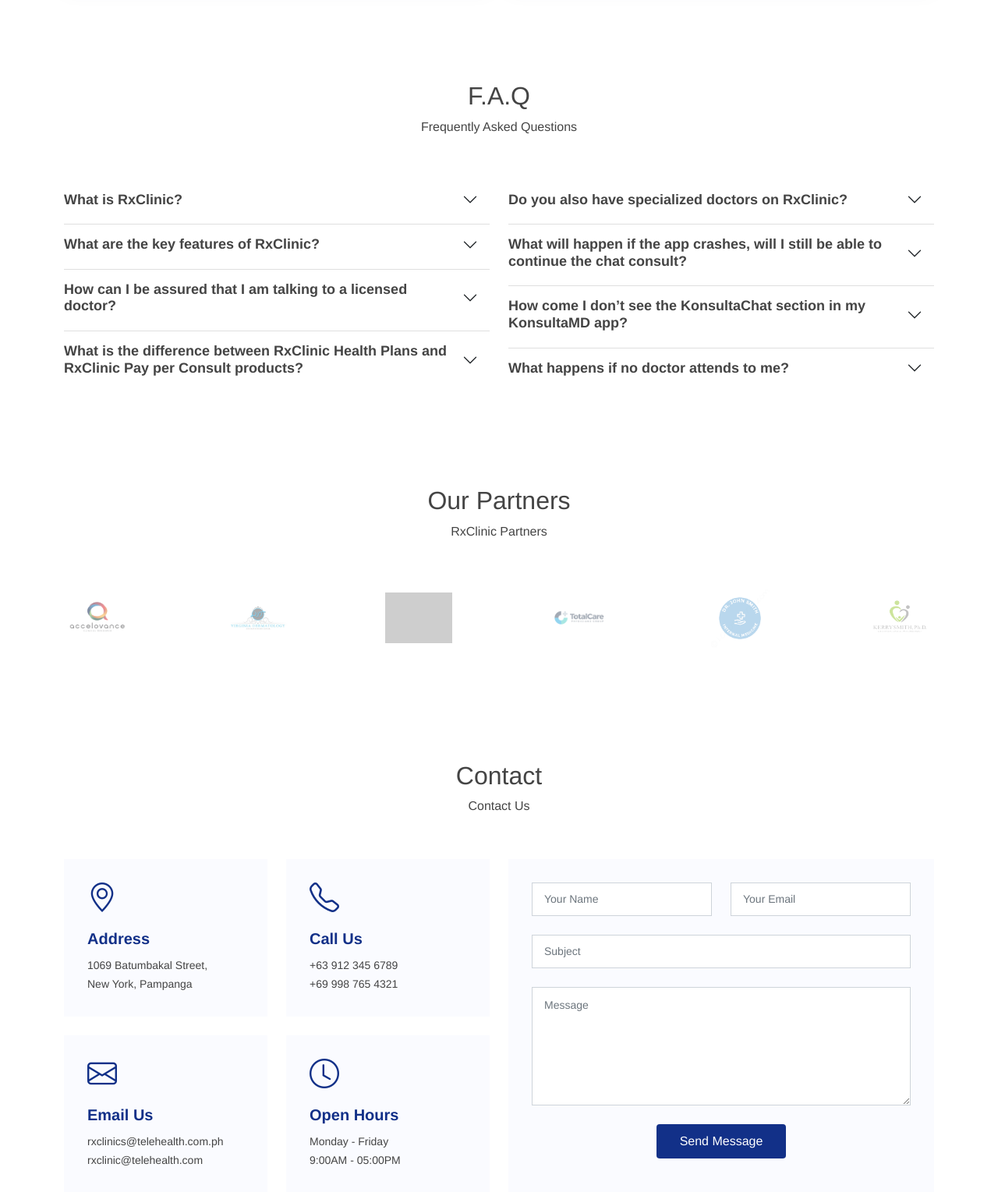
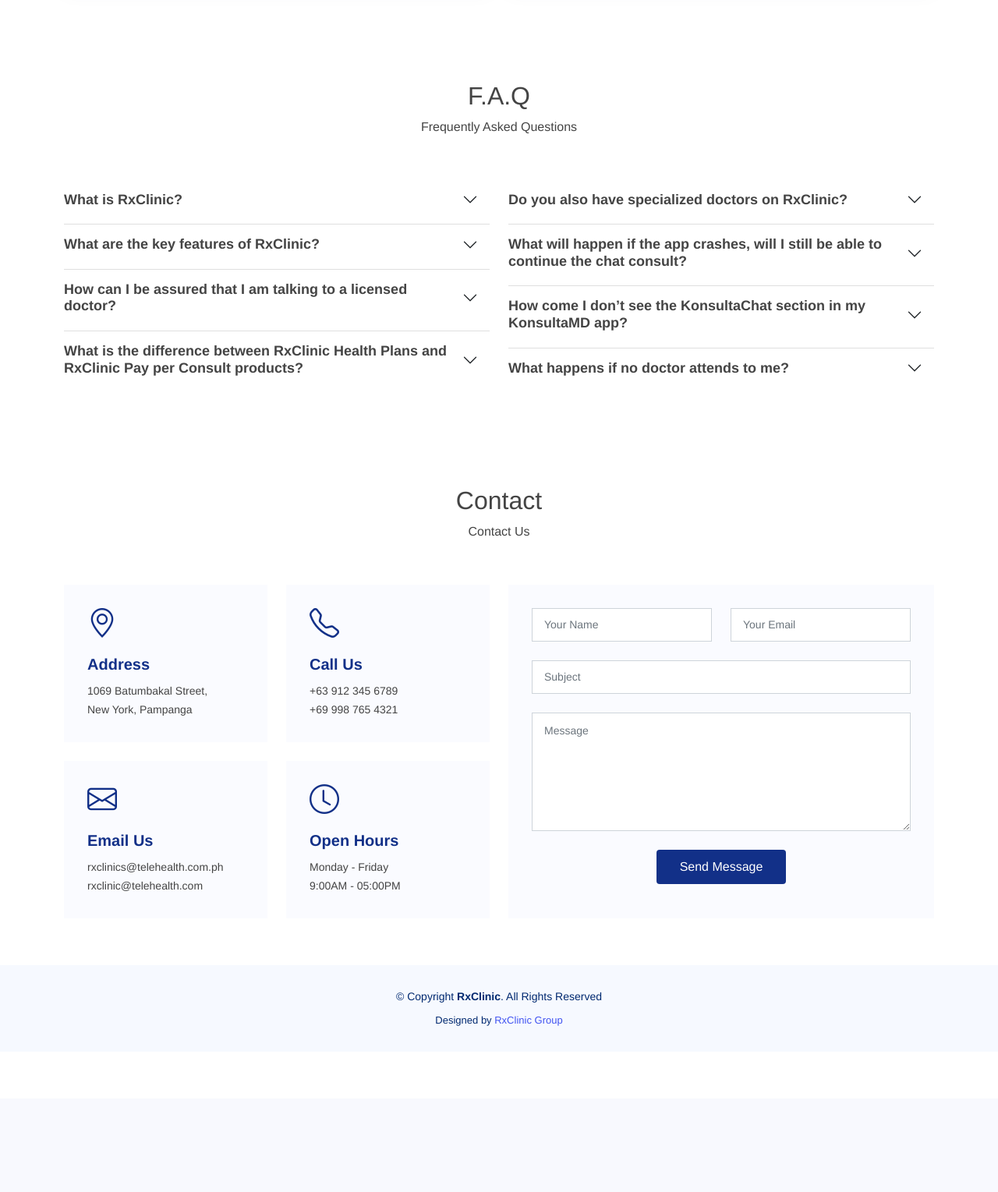
Before and after one commit to Aexlin/rxclinic, a PHP site: page / in a window 1280 px wide. Shown: the part 4840-6369 px from the top of the page at 78% size. After the commit the page ends 6156 px from the top, so only its background shows below. Run offline with PHP 8.4, Linux system fonts and the light colour scheme; some libraries are stand-ins or nearby versions; grey boxes are pictures that could not be loaded.

Commit message:
css refactor

```diff
--- a/index.php
+++ b/index.php
@@ -11,8 +11,8 @@
   <meta content="" name="keywords">
 
   <!-- Favicons -->
-  <link href="assets/img/rxclinic_logo_1.png" rel="icon">
-  <link href="assets/img/rxclinic_logo_1.png" rel="apple-touch-icon">
+  <link href="./assets/img/rxclinic_logo_1.png" rel="icon">
+  <link href="./assets/img/rxclinic_logo_1.png" rel="apple-touch-icon">
   <link rel="stylesheet" href="https://cdnjs.cloudflare.com/ajax/libs/font-awesome/4.7.0/css/font-awesome.min.css">
 
   <!-- Google Fonts -->
@@ -20,15 +20,15 @@
   <link href="https://fonts.googleapis.com/css?family=Open+Sans:300,300i,400,400i,600,600i,700,700i|Nunito:300,300i,400,400i,600,600i,700,700i|Poppins:300,300i,400,400i,500,500i,600,600i,700,700i" rel="stylesheet">
 
   <!-- Vendor CSS Files -->
-  <link href="assets/vendor/aos/aos.css" rel="stylesheet">
-  <link href="assets/vendor/bootstrap/css/bootstrap.min.css" rel="stylesheet">
-  <link href="assets/vendor/bootstrap-icons/bootstrap-icons.css" rel="stylesheet">
-  <link href="assets/vendor/glightbox/css/glightbox.min.css" rel="stylesheet">
-  <link href="assets/vendor/remixicon/remixicon.css" rel="stylesheet">
-  <link href="assets/vendor/swiper/swiper-bundle.min.css" rel="stylesheet">
+  <link href="./assets/vendor/aos/aos.css" rel="stylesheet">
+  <link href="./assets/vendor/bootstrap/css/bootstrap.min.css" rel="stylesheet">
+  <link href="./assets/vendor/bootstrap-icons/bootstrap-icons.css" rel="stylesheet">
+  <link href="./assets/vendor/glightbox/css/glightbox.min.css" rel="stylesheet">
+  <link href="./assets/vendor/remixicon/remixicon.css" rel="stylesheet">
+  <link href="./assets/vendor/swiper/swiper-bundle.min.css" rel="stylesheet">
 
   <!-- Template Main CSS File -->
-  <link href="assets/css/style.css" rel="stylesheet">
+  <link href="./assets/css/style.css" rel="stylesheet">
 
   <!-- =======================================================
   * Template Name: FlexStart - v1.9.0
@@ -44,8 +44,8 @@
   <header id="header" class="header fixed-top">
     <div class="container-fluid container-xl d-flex align-items-center justify-content-between">
 
-      <a href="landingpage.php" class="logo d-flex align-items-center">
-        <img src="assets/img/rxlogowithname.png" alt="">
+      <a href="index.php" class="logo d-flex align-items-center">
+        <img src="./assets/img/rxlogowithname.png" alt="">
       </a>
 
       <nav id="navbar" class="navbar">
@@ -54,7 +54,7 @@
           <li><a class="nav-link scrollto" href="#values">OUR PLANS</a></li>
           <li><a class="nav-link scrollto" href="#features">HOW IT WORKS</a></li>
           <li><a class="nav-link scrollto" href="#services">OUR SERVICES</a></li>
-          <li><a class="nav-link scrollto" href="#clients">OUR PARTNERS</a></li>
+          <!-- <li><a class="nav-link scrollto" href="#clients">OUR PARTNERS</a></li> -->
           <li><a class="nav-link scrollto" href="#contact">CONTACT</a></li>
           <!-- <li><a class="getstarted scrollto" href="landingpagelogin.php">LOGIN</a></li> -->
           <li class="dropdown"><a href="#"><span>LOG IN</span> <i class="bi bi-chevron-down"></i></a>
@@ -75,7 +75,7 @@
   <section id="hero" class="hero d-flex align-items-center">
 
     <div class="container" data-aos="fade-up">
-      <div class="row">
+      <div class="row mt-5">
         <div class="col-sm-9 col-md-7 col-lg-5 mx-auto">
           <div class="card border-0 shadow rounded-3 my-5">
             <div class="card-body p-4 p-sm-5">
@@ -95,13 +95,13 @@
                 <div class="form-check mb-3">
                   <input class="form-check-input" type="checkbox" value="" id="rememberPasswordCheck">
                   <label class="form-check-label" for="rememberPasswordCheck">By proceeding, you agree with RxClinic's
-                    <a href="termsofconditions.php">Terms & Conditions</a> and <a href="termsofconditions.php">Data
+                    <a href="termsandconditions.php">Terms & Conditions</a> and <a href="dataprivacypolicy.php">Data
                       Privacy Policy</a>
                   </label>
                 </div>
 
                 <form action="?" method="POST">
-                  <div class="g-recaptcha" data-sitekey="your_site_key"></div>
+                  <div class="g-recaptcha ms-5" data-sitekey="6LeCUykhAAAAAI0y0IWcl89tPwViUmFnc2azl2Lt"></div>
                   <br />
                   <script src="https://www.google.com/recaptcha/api.js"></script>
                 </form>
@@ -128,14 +128,13 @@
           </div>
         </div>
         <div class="col-lg-6 hero-img" data-aos="zoom-out" data-aos-delay="200">
-          <img src="assets/img/doctors_rafiki_1.png" class="img-fluid" alt="">
+          <img src="./assets/img/doctors_rafiki_1.png" class="img-fluid" alt="">
         </div>
       </div>
     </div>
 
   </section><!-- End Hero -->
 
-  <main id="main">
   <!-- ======= About Section ======= -->
   <section id="about" class="about">
 
@@ -152,8 +151,7 @@
               most convenient way.
             </p>
             <div class="text-center text-lg-start">
-                <a href="#"
-                  class="btn-read-more d-inline-flex align-items-center justify-content-center align-self-center">
+              <a href="#" class="btn-read-more d-inline-flex align-items-center justify-content-center align-self-center">
                 <span>Read More</span>
                 <i class="bi bi-arrow-right"></i>
               </a>
@@ -162,7 +160,7 @@
         </div>
 
         <div class="col-lg-6 d-flex align-items-center" data-aos="zoom-out" data-aos-delay="200">
-            <img src="assets/img/about2.jpg" class="img-fluid" alt="">
+          <img src="./assets/img/about2.jpg" class="img-fluid" alt="">
         </div>
 
       </div>
@@ -184,7 +182,7 @@
 
         <div class="col-lg-4" data-aos="fade-up" data-aos-delay="200">
           <div class="box">
-              <img src="assets/img/money.jpg" class="img-fluid" alt="">
+            <img src="./assets/img/money.jpg" class="img-fluid" alt="">
             <h3>Best value for money: enterprise and corporate accounts.</h3>
             <p>Enterprise Account means, collectively, all Accounts that belong to the Customer's subscription. An
               Enterprise Account may represent a team, group or other subdivision within the Customer's organization
@@ -194,7 +192,7 @@
 
         <div class="col-lg-4 mt-4 mt-lg-0" data-aos="fade-up" data-aos-delay="400">
           <div class="box">
-              <img src="assets/img/vip.jpg" class="img-fluid" alt="">
+            <img src="./assets/img/vip.jpg" class="img-fluid" alt="">
             <h3>Get a personalized VIP code that you can buy for your whole company.</h3>
             <p>The VIP code is a specific referral code. Any registering client who may have received this code can
               enter it in the available field. This VIP code is for referral tracking only and is not attached to any
@@ -204,7 +202,7 @@
 
         <div class="col-lg-4 mt-4 mt-lg-0" data-aos="fade-up" data-aos-delay="600">
           <div class="box">
-              <img src="assets/img/purchase1.png" class="img-fluid" alt="">
+            <img src="./assets/img/purchase1.png" class="img-fluid" alt="">
             <h3>Minimum purchase of 10,000 consults.</h3>
             <p>Without an appointment, RxClinic enables you to chat with a general practitioner whenever you need to.
               Only P199 is charged for a consultation at RxClinic. To use the service, you can pay with a credit card
@@ -232,7 +230,7 @@
             <div class="box">
               <h3 style="color: #07d5c0;">Personal Plan</h3>
               <div class="price"><sup>₱</sup>499<span> / yr</span></div>
-                <img src="assets/img/single1.png" class="img-fluid" alt="">
+              <img src="./assets/img/single1.png" class="img-fluid" alt="">
               <ul>
                 <li>12 Months Membership</li>
                 <li>Unlimited Consultation</li>
@@ -251,7 +249,7 @@
               <span class="featured">Featured</span>
               <h3 style="color: #65c600;">Partner Plan</h3>
               <div class="price"><sup>₱</sup>799<span> / yr</span></div>
-                <img src="assets/img/partner1.png" class="img-fluid" alt="">
+              <img src="./assets/img/partner1.png" class="img-fluid" alt="">
               <ul>
                 <li>12 Months Membership</li>
                 <li>Unlimited Consultation</li>
@@ -267,7 +265,7 @@
             <div class="box">
               <h3 style="color: #ff901c;">Family Plan</h3>
               <div class="price"><sup>₱</sup>999<span> / yr</span></div>
-                <img src="assets/img/family1.jpg" class="img-fluid" alt="">
+              <img src="./assets/img/family1.jpg" class="img-fluid" alt="">
               <ul>
                 <li>12 Months Membership</li>
                 <li>Unlimited Consultation</li>
@@ -283,7 +281,7 @@
             <div class="box">
               <h3 style="color: #ff0071;">Ultimate Plan</h3>
               <div class="price"><sup>₱</sup>1299<span> / yr</span></div>
-                <img src="assets/img/family2.png" class="img-fluid" alt="">
+              <img src="./assets/img/family2.png" class="img-fluid" alt="">
               <ul>
                 <li>12 Months Membership</li>
                 <li>Unlimited Consultation</li>
@@ -398,7 +396,7 @@
             </div>
 
             <div class="col-lg-6">
-                <img src="assets/img/works.png" class="img-fluid" alt="">
+              <img src="./assets/img/works.png" class="img-fluid" alt="">
             </div>
 
           </div><!-- End Feature Tabs -->
@@ -410,7 +408,7 @@
             <div class="row">
 
               <div class="col-xl-4 text-center" data-aos="fade-right" data-aos-delay="100">
-                  <img src="assets/img/benefits2.png" class="img-fluid p-4" alt="">
+                <img src="./assets/img/benefits2.png" class="img-fluid p-4" alt="">
               </div>
 
               <div class="col-xl-8 d-flex content">
@@ -551,8 +549,7 @@
             <div class="accordion accordion-flush" id="faqlist1">
               <div class="accordion-item">
                 <h2 class="accordion-header">
-                    <button class="accordion-button collapsed" type="button" data-bs-toggle="collapse"
-                      data-bs-target="#faq-content-1">
+                  <button class="accordion-button collapsed" type="button" data-bs-toggle="collapse" data-bs-target="#faq-content-1">
                     What is RxClinic?
                   </button>
                 </h2>
@@ -567,8 +564,7 @@
 
               <div class="accordion-item">
                 <h2 class="accordion-header">
-                    <button class="accordion-button collapsed" type="button" data-bs-toggle="collapse"
-                      data-bs-target="#faq-content-2">
+                  <button class="accordion-button collapsed" type="button" data-bs-toggle="collapse" data-bs-target="#faq-content-2">
                     What are the key features of RxClinic?
                   </button>
                 </h2>
@@ -598,8 +594,7 @@
 
               <div class="accordion-item">
                 <h2 class="accordion-header">
-                    <button class="accordion-button collapsed" type="button" data-bs-toggle="collapse"
-                      data-bs-target="#faq-content-3">
+                  <button class="accordion-button collapsed" type="button" data-bs-toggle="collapse" data-bs-target="#faq-content-3">
                     How can I be assured that I am talking to a licensed doctor?
                   </button>
                 </h2>
@@ -615,8 +610,7 @@
 
               <div class="accordion-item">
                 <h2 class="accordion-header">
-                    <button class="accordion-button collapsed" type="button" data-bs-toggle="collapse"
-                      data-bs-target="#faq-content-4">
+                  <button class="accordion-button collapsed" type="button" data-bs-toggle="collapse" data-bs-target="#faq-content-4">
                     What is the difference between RxClinic Health Plans and RxClinic Pay per Consult products?
                   </button>
                 </h2>
@@ -641,8 +635,7 @@
 
               <div class="accordion-item">
                 <h2 class="accordion-header">
-                    <button class="accordion-button collapsed" type="button" data-bs-toggle="collapse"
-                      data-bs-target="#faq2-content-1">
+                  <button class="accordion-button collapsed" type="button" data-bs-toggle="collapse" data-bs-target="#faq2-content-1">
                     Do you also have specialized doctors on RxClinic?
                   </button>
                 </h2>
@@ -656,8 +649,7 @@
 
               <div class="accordion-item">
                 <h2 class="accordion-header">
-                    <button class="accordion-button collapsed" type="button" data-bs-toggle="collapse"
-                      data-bs-target="#faq2-content-2">
+                  <button class="accordion-button collapsed" type="button" data-bs-toggle="collapse" data-bs-target="#faq2-content-2">
                     What will happen if the app crashes, will I still be able to continue the chat consult?
                   </button>
                 </h2>
@@ -675,8 +667,7 @@
 
               <div class="accordion-item">
                 <h2 class="accordion-header">
-                    <button class="accordion-button collapsed" type="button" data-bs-toggle="collapse"
-                      data-bs-target="#faq2-content-3">
+                  <button class="accordion-button collapsed" type="button" data-bs-toggle="collapse" data-bs-target="#faq2-content-3">
                     How come I don’t see the KonsultaChat section in my KonsultaMD app?
                   </button>
                 </h2>
@@ -690,8 +681,7 @@
 
               <div class="accordion-item">
                 <h2 class="accordion-header">
-                    <button class="accordion-button collapsed" type="button" data-bs-toggle="collapse"
-                      data-bs-target="#faq2-content-4">
+                  <button class="accordion-button collapsed" type="button" data-bs-toggle="collapse" data-bs-target="#faq2-content-4">
                     What happens if no doctor attends to me?
                   </button>
                 </h2>
@@ -714,7 +704,8 @@
     </section><!-- End F.A.Q Section -->
 
     <!-- ======= Clients Section ======= -->
-      <section id="clients" class="clients">
+
+    <!-- <section id="clients" class="clients">
 
       <div class="container" data-aos="fade-up">
 
@@ -725,20 +716,20 @@
 
         <div class="clients-slider swiper">
           <div class="swiper-wrapper align-items-center">
-              <div class="swiper-slide"><img src="assets/img/clients/medical1.png" class="img-fluid" alt=""></div>
-              <div class="swiper-slide"><img src="assets/img/clients/medical2.jfif" class="img-fluid" alt=""></div>
-              <div class="swiper-slide"><img src="assets/img/clients/medical3.jpg" class="img-fluid" alt=""></div>
-              <div class="swiper-slide"><img src="assets/img/clients/medical4.png" class="img-fluid" alt=""></div>
-              <div class="swiper-slide"><img src="assets/img/clients/medical5.png" class="img-fluid" alt=""></div>
-              <div class="swiper-slide"><img src="assets/img/clients/medical6.png" class="img-fluid" alt=""></div>
-              <div class="swiper-slide"><img src="assets/img/clients/medical7.png" class="img-fluid" alt=""></div>
-              <div class="swiper-slide"><img src="assets/img/clients/medical8.png" class="img-fluid" alt=""></div>
+            <div class="swiper-slide"><img src="./assets/img/clients/medical1.png" class="img-fluid" alt=""></div>
+            <div class="swiper-slide"><img src="./assets/img/clients/medical2.jfif" class="img-fluid" alt=""></div>
+            <div class="swiper-slide"><img src="./assets/img/clients/medical3.jpg" class="img-fluid" alt=""></div>
+            <div class="swiper-slide"><img src="./assets/img/clients/medical4.png" class="img-fluid" alt=""></div>
+            <div class="swiper-slide"><img src="./assets/img/clients/medical5.png" class="img-fluid" alt=""></div>
+            <div class="swiper-slide"><img src="./assets/img/clients/medical6.png" class="img-fluid" alt=""></div>
+            <div class="swiper-slide"><img src="./assets/img/clients/medical7.png" class="img-fluid" alt=""></div>
+            <div class="swiper-slide"><img src="./assets/img/clients/medical8.png" class="img-fluid" alt=""></div>
           </div>
           <div class="swiper-pagination"></div>
         </div>
       </div>
 
-      </section><!-- End Clients Section -->
+    </section> -->
 
     <!-- ======= Contact Section ======= -->
     <section id="contact" class="contact">
@@ -826,8 +817,6 @@
 
     </section><!-- End Contact Section -->
 
-  </main><!-- End #main -->
-
     <!-- ======= Footer ======= -->
     <footer id="footer" class="footer">
       <div class="container">
@@ -839,25 +828,24 @@
           <!-- You can delete the links only if you purchased the pro version. -->
           <!-- Licensing information: https://bootstrapmade.com/license/ -->
           <!-- Purchase the pro version with working PHP/AJAX contact form: https://bootstrapmade.com/flexstart-bootstrap-startup-template/ -->
-        Designed by <a href="landingpage.php">RxClinic Group</a>
+          Designed by <a href="index.php">RxClinic Group</a>
         </div>
       </div>
     </footer><!-- End Footer -->
 
-  <a href="#" class="back-to-top d-flex align-items-center justify-content-center"><i
-      class="bi bi-arrow-up-short"></i></a>
+    <a href="#" class="back-to-top d-flex align-items-center justify-content-center"><i class="bi bi-arrow-up-short"></i></a>
 
     <!-- Vendor JS Files -->
-  <script src="assets/vendor/purecounter/purecounter.js"></script>
-  <script src="assets/vendor/aos/aos.js"></script>
-  <script src="assets/vendor/bootstrap/js/bootstrap.bundle.min.js"></script>
-  <script src="assets/vendor/glightbox/js/glightbox.min.js"></script>
-  <script src="assets/vendor/isotope-layout/isotope.pkgd.min.js"></script>
-  <script src="assets/vendor/swiper/swiper-bundle.min.js"></script>
-  <script src="assets/vendor/php-email-form/validate.js"></script>
+    <script src="./assets/vendor/purecounter/purecounter.js"></script>
+    <script src="./assets/vendor/aos/aos.js"></script>
+    <script src="./assets/vendor/bootstrap/js/bootstrap.bundle.min.js"></script>
+    <script src="./assets/vendor/glightbox/js/glightbox.min.js"></script>
+    <script src="./assets/vendor/isotope-layout/isotope.pkgd.min.js"></script>
+    <script src="./assets/vendor/swiper/swiper-bundle.min.js"></script>
+    <script src="./assets/vendor/php-email-form/validate.js"></script>
 
     <!-- Template Main JS File -->
-  <script src="assets/js/main.js"></script>
+    <script src="./assets/js/main.js"></script>
 
 </body>
 
```
Also changed, not shown: includes/imports.php (added, +46 -0 lines). Lines whose indentation alone changed are shown as unchanged.
